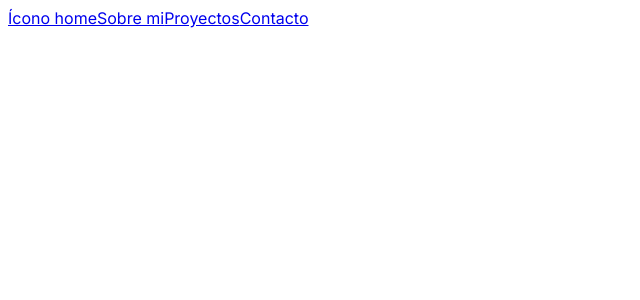
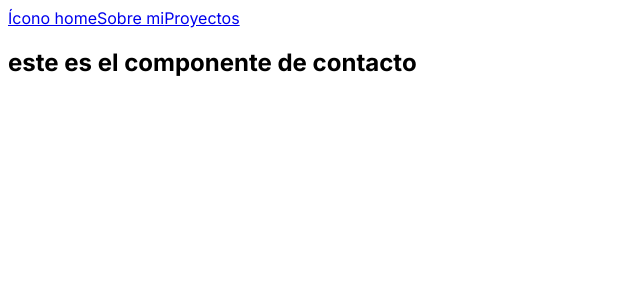
Before and after one commit to Gbw699/My-portfolio, a Next.js app: page / in a window 1280 px wide. Shown: the top 300 px of the page, without its empty margins (0-640 px from the left). Built offline with nearby package versions, Linux system fonts and the light colour scheme.

Commit message:
contact section deleted. contact component layout

```diff
--- a/src/app/contact/page.tsx
+++ /dev/null
@@ -1,5 +0,0 @@
-export default function Contact() {
-    return <>
-    <h2>contact page</h2>
-    </>
-}
--- a/src/app/layout.tsx
+++ b/src/app/layout.tsx
@@ -1,6 +1,7 @@
 // import './globals.css'
+import { Inter } from 'next/font/google'
 import Navbar from '@/components/Navbar'
-import { Inter } from 'next/font/google'
+import Contact from '@/components/Contact'
 
 const inter = Inter({ subsets: ['latin'] })
 
@@ -19,6 +20,7 @@ export default function RootLayout({
       <body className={inter.className}>
         <Navbar />
         {children}
+        <Contact />
       </body>
     </html>
   )
--- /dev/null
+++ b/src/components/Contact.tsx
@@ -0,0 +1,4 @@
+export default function Contact() {
+    return <>
+        <h2>este es el componente de contacto</h2></>
+}
--- a/src/components/Navbar.tsx
+++ b/src/components/Navbar.tsx
@@ -6,6 +6,5 @@ export default function Navbar() {
         <Link href="/">Ícono home</Link>
         <Link href="/about">Sobre mi</Link>
         <Link href="/projects">Proyectos</Link>
-        <Link href="/contact">Contacto</Link>
     </>
 }
```
